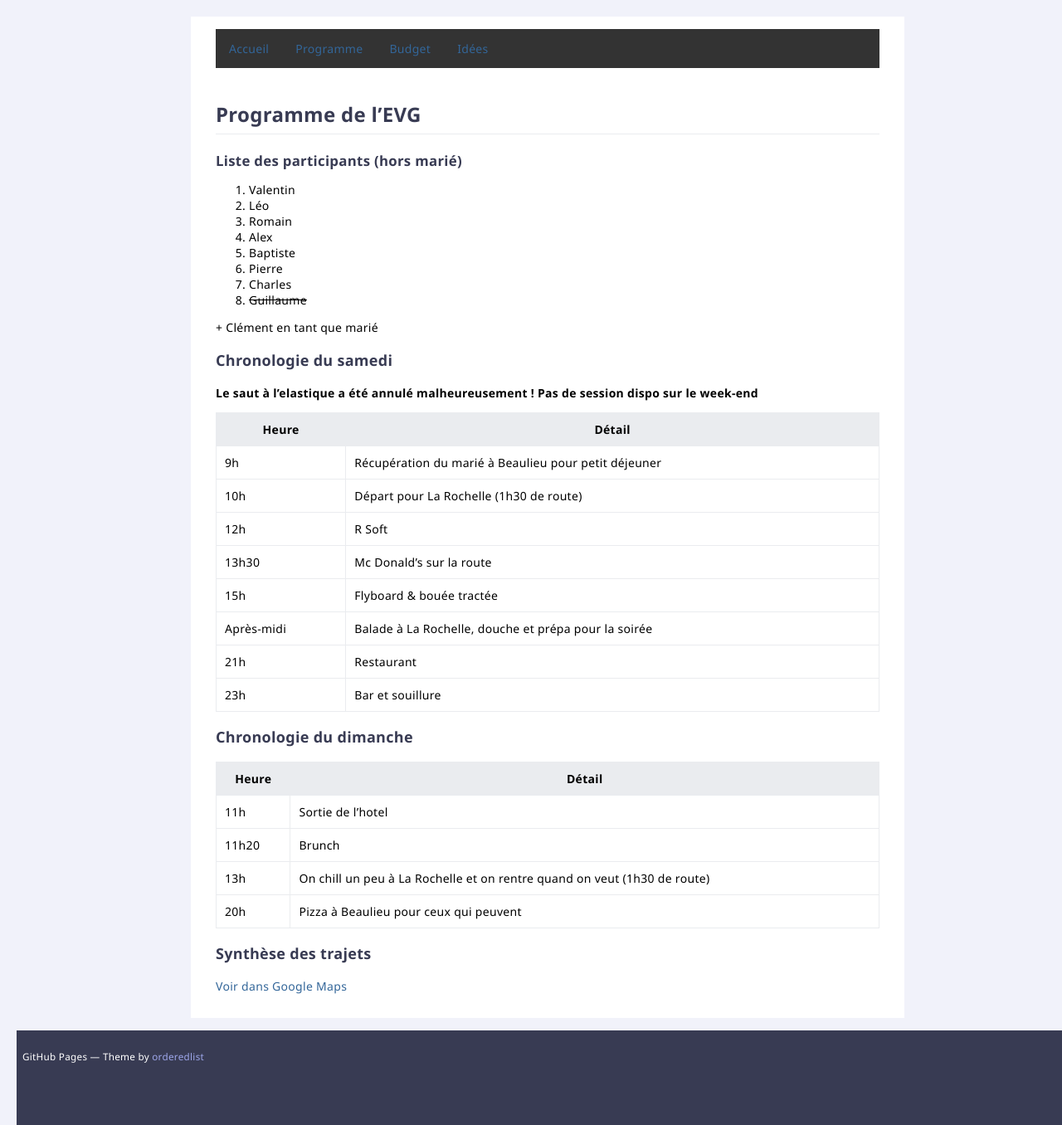
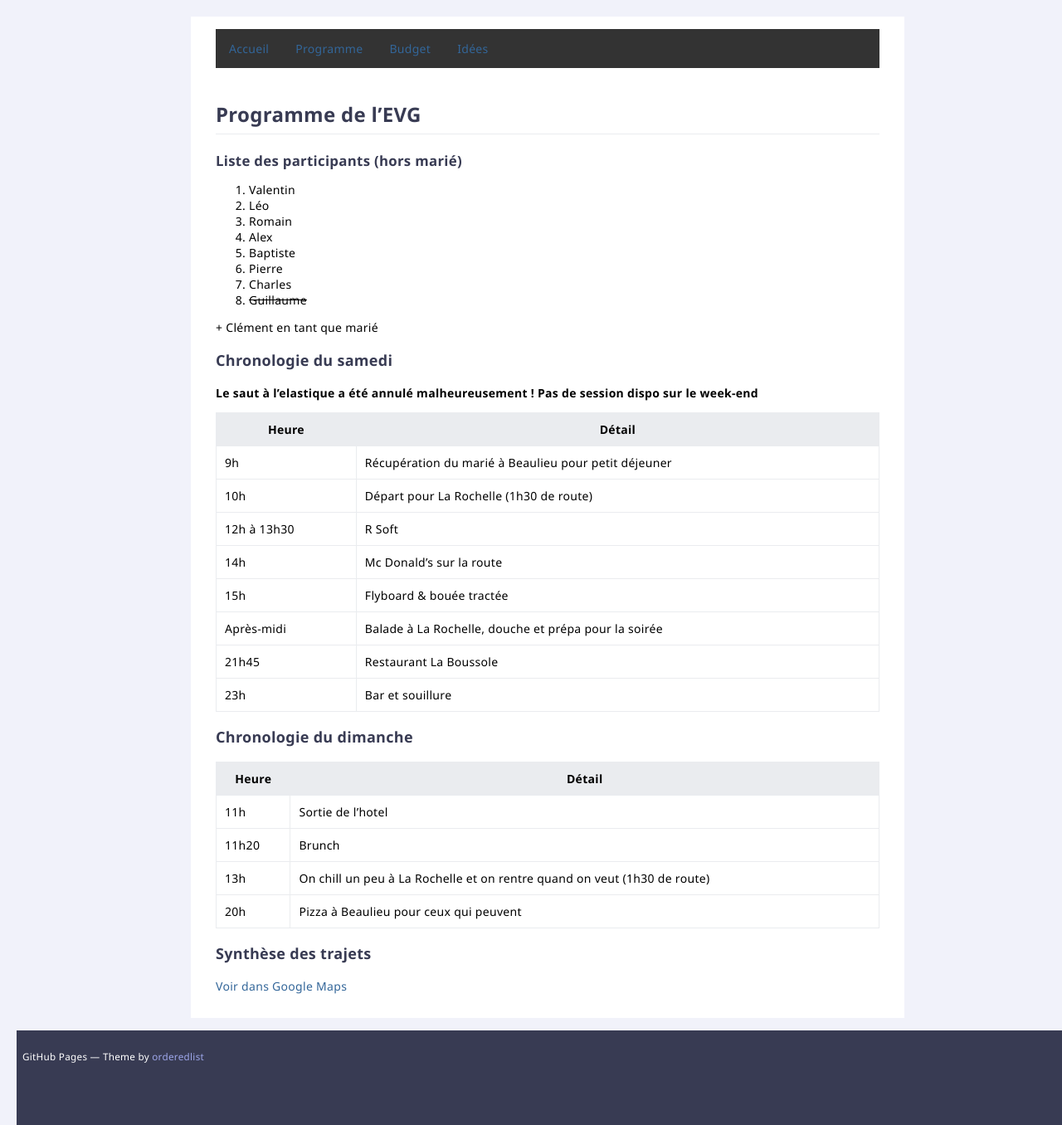
Before and after one commit to leobouard/leobouard.github.io, a Jekyll site: the page built from evg/programme.md, in a window 1280 px wide. Shown: the whole page at 83% size. Built offline with Jekyll 4.4.1, drawn with Linux system fonts in a browser that asks for light colours; our own code applies the rules of GitHub Pages for plain Markdown files.

Commit message:
Update programme.md

```diff
--- a/evg/programme.md
+++ b/evg/programme.md
@@ -26,11 +26,11 @@ Heure | Détail
 ----- | ------
 9h | Récupération du marié à Beaulieu pour petit déjeuner
 10h | Départ pour La Rochelle (1h30 de route)
-12h | R Soft
-13h30 | Mc Donald's sur la route
+12h à 13h30 | R Soft
+14h | Mc Donald's sur la route
 15h | Flyboard & bouée tractée
 Après-midi | Balade à La Rochelle, douche et prépa pour la soirée
-21h | Restaurant
+21h45 | Restaurant La Boussole
 23h | Bar et souillure
 
 ### Chronologie du dimanche
```
